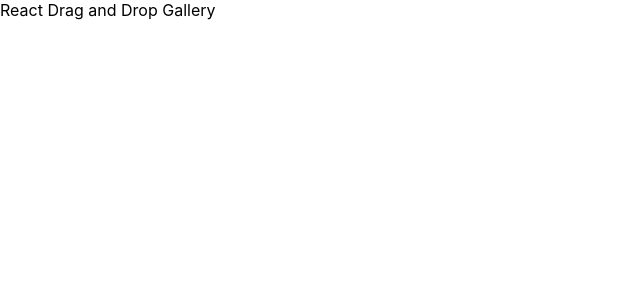
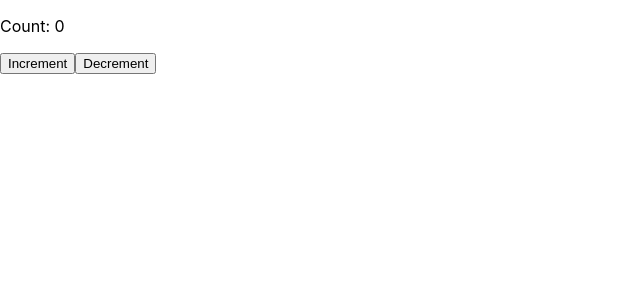
Before and after one commit to rubayethossain/react-dnd-gallery, a React (Create React App) app: page / in a window 1280 px wide. Shown: the top 300 px of the page, without its empty margins (0-640 px from the left). Built offline with nearby package versions, Linux system fonts and the light colour scheme.

Commit message:
Setup redux using simple counter example

```diff
--- a/package.json
+++ b/package.json
@@ -12,7 +12,8 @@
     "react-dom": "^17.0.1",
     "react-redux": "^7.2.2",
     "react-scripts": "4.0.1",
-    "redux-logger": "^3.0.6",
+    "redux": "^4.0.5",
+    "redux-devtools-extension": "^2.13.8",
     "redux-thunk": "^2.3.0",
     "web-vitals": "^0.2.4"
   },
--- a/src/App.js
+++ b/src/App.js
@@ -1,5 +1,35 @@
-function App() {
-  return <div>React Drag and Drop Gallery</div>;
+import { connect } from "react-redux";
+import {
+  decreaseCounter,
+  increaseCounter,
+} from "./redux/Counter/counter.action";
+
+function App({ count, incrementCount, decrementCount }) {
+  return (
+    <section>
+      <p>Count: {count}</p>
+
+      <button type="button" onClick={incrementCount}>
+        Increment
+      </button>
+      <button type="button" onClick={decrementCount}>
+        Decrement
+      </button>
+    </section>
+  );
 }
 
-export default App;
+const mapStateToProps = (state) => {
+  return {
+    count: state.counter.count,
+  };
+};
+
+const mapDispatchToProps = (dispatch) => {
+  return {
+    incrementCount: () => dispatch(increaseCounter()),
+    decrementCount: () => dispatch(decreaseCounter()),
+  };
+};
+
+export default connect(mapStateToProps, mapDispatchToProps)(App);
--- a/src/index.js
+++ b/src/index.js
@@ -1,14 +1,18 @@
-import React from 'react';
-import ReactDOM from 'react-dom';
-import './index.css';
-import App from './App';
-import reportWebVitals from './reportWebVitals';
+import React from "react";
+import ReactDOM from "react-dom";
+import "./index.css";
+import App from "./App";
+import reportWebVitals from "./reportWebVitals";
+import { Provider } from "react-redux";
+import { store } from "./redux";
 
 ReactDOM.render(
   <React.StrictMode>
-    <App />
+    <Provider store={store}>
+      <App />
+    </Provider>
   </React.StrictMode>,
-  document.getElementById('root')
+  document.getElementById("root")
 );
 
 // If you want to start measuring performance in your app, pass a function
--- /dev/null
+++ b/src/redux/Counter/counter.action.js
@@ -0,0 +1,9 @@
+import { DECREMENT, INCREMENT } from "./counter.types";
+
+export const increaseCounter = () => ({
+  type: INCREMENT,
+});
+
+export const decreaseCounter = () => ({
+  type: DECREMENT,
+});
--- /dev/null
+++ b/src/redux/Counter/counter.reducer.js
@@ -0,0 +1,26 @@
+import { DECREMENT, INCREMENT } from "./counter.types";
+
+const INITIAL_STATE = {
+  count: 0,
+};
+
+const reducer = (state = INITIAL_STATE, action) => {
+  switch (action.type) {
+    case INCREMENT:
+      return {
+        ...state,
+        count: state.count + 1,
+      };
+
+    case DECREMENT:
+      return {
+        ...state,
+        count: state.count === 0 ? 0 : state.count - 1,
+      };
+
+    default:
+      return state;
+  }
+};
+
+export default reducer;
--- /dev/null
+++ b/src/redux/Counter/counter.types.js
@@ -0,0 +1,2 @@
+export const INCREMENT = "INCREMENT";
+export const DECREMENT = "DECREMENT";
--- /dev/null
+++ b/src/redux/index.js
@@ -0,0 +1,3 @@
+import store from "./store";
+
+export { store };
--- /dev/null
+++ b/src/redux/rootReducer.js
@@ -0,0 +1,8 @@
+import { combineReducers } from "redux";
+import counterReducer from "./Counter/counter.reducer";
+
+const rootReducer = combineReducers({
+  counter: counterReducer,
+});
+
+export default rootReducer;
--- /dev/null
+++ b/src/redux/store.js
@@ -0,0 +1,7 @@
+import { createStore } from "redux";
+import { composeWithDevTools } from "redux-devtools-extension";
+import rootReducer from "./rootReducer";
+
+const store = createStore(rootReducer, composeWithDevTools());
+
+export default store;
```
Also changed, not shown: 2 other files (tests, documents, lock files or other folders).
